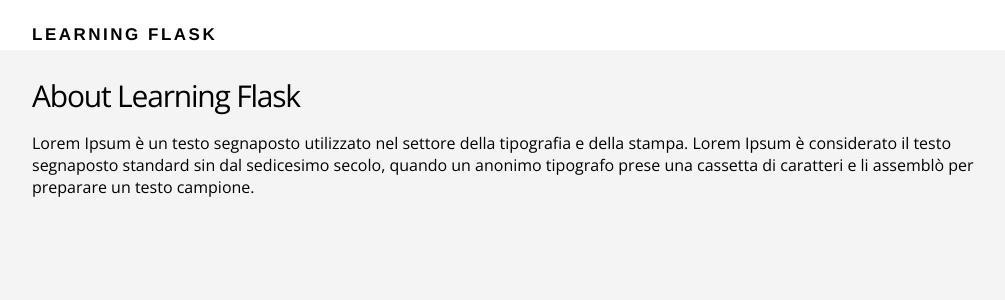
After one commit to jobmassaro/lflask, a Flask app: page /about in a window 1280 px wide. The commit adds this page. Shown: the top 300 px of the page, without its empty margins (108-1113 px from the left). Run offline with Flask 2, Linux system fonts and the light colour scheme.

Commit message:
Abou page

```diff
--- /dev/null
+++ b/templates/about.html
@@ -0,0 +1,11 @@
+{% extends "layout.html" %}
+
+{% block content %}
+	<main class="about-section">
+		<div class="container">
+			<h2>About Learning Flask </h2>
+			<p>Lorem Ipsum è un testo segnaposto utilizzato nel settore della tipografia e della stampa. Lorem Ipsum è considerato il testo segnaposto standard sin dal sedicesimo secolo, quando un anonimo tipografo prese una cassetta di caratteri e li assemblò per preparare un testo campione.</p>
+		</div>
+	</main>
+
+{% endblock %}
--- a/templates/index.html
+++ b/templates/index.html
@@ -7,7 +7,7 @@
 			<div class="section-content">
 				<h2>Discover places near you.</h2>
 				<a href="#" class="btn-primary">Sign Up</a>
-				<a href="#" class="btn-secondary">Learn More</a>
+				<a href="{{ url_for('about') }}" class="btn-secondary">Learn More</a>
 			</div>
 
 			<div class="section-device">
```
